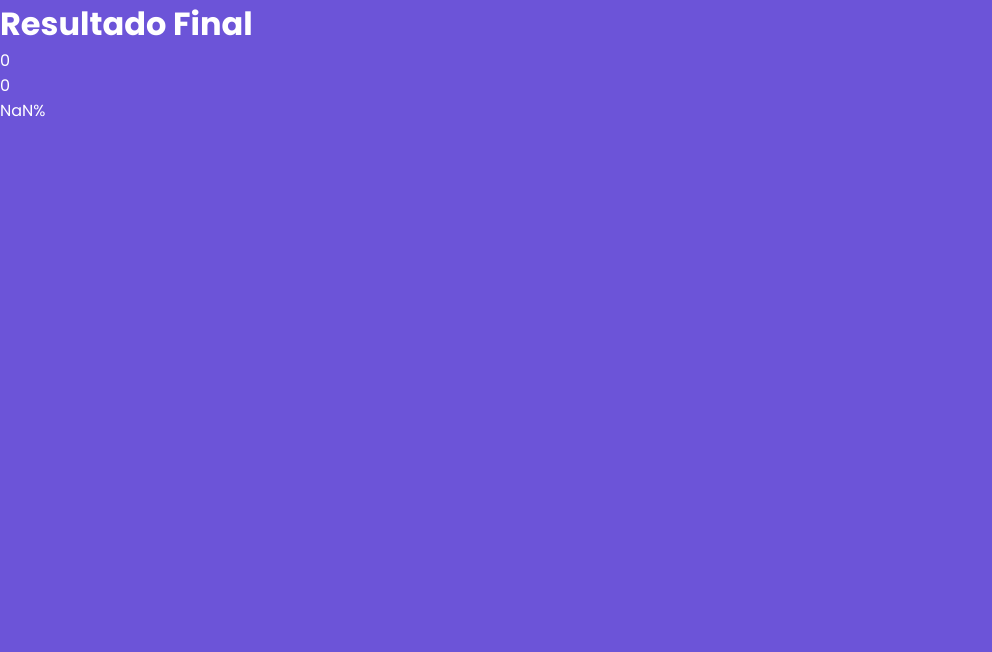
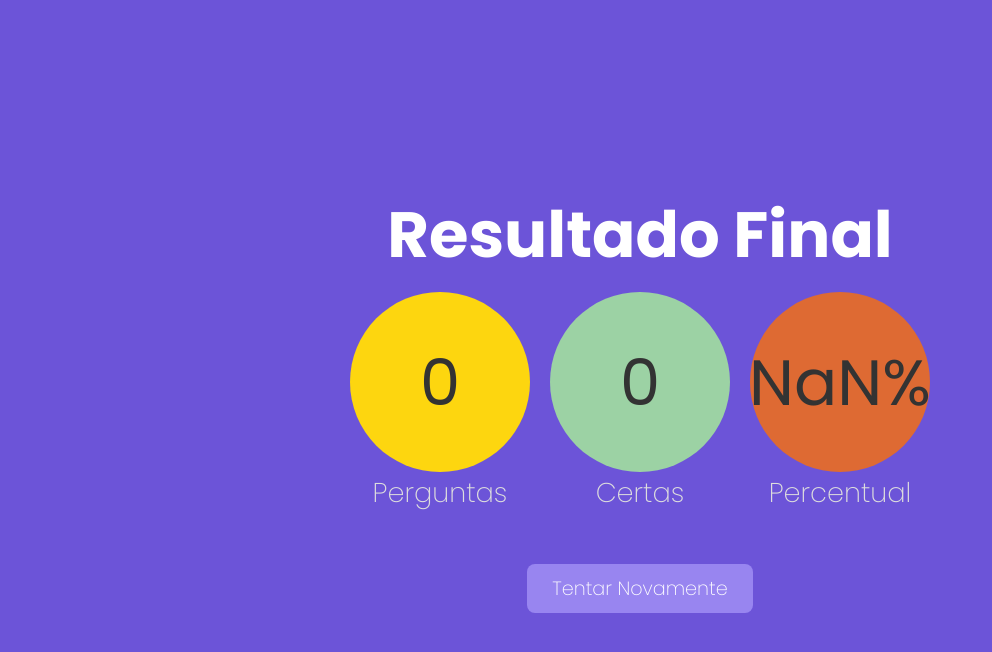
Before and after one commit to Romenildo/quiz-app, a Next.js app: page /result in a window 1280 px wide. Shown: the top 652 px of the page, without its empty margins (0-992 px from the left). Built offline with nearby package versions, Linux system fonts and the light colour scheme.

Commit message:
finalizacao do quiz

```diff
--- a/src/components/Answer.tsx
+++ b/src/components/Answer.tsx
@@ -16,7 +16,7 @@ export default function Answer(props: AnswerProps){
         <div className={styles.answer} onClick={()=>props.onResponse(props.index)}>
             <div className={styles.contentAnswer}>
 
-                {!answer.clicked ?(
+                {answer.clicked ?(
                     <div className={styles.front}>
                         <div className={styles.letter} style={{backgroundColor: props.color}}>
                             {props.letter}
--- a/src/components/Statistic.tsx
+++ b/src/components/Statistic.tsx
@@ -1,9 +1,27 @@
 
 import styles from '../styles/Statistic.module.css'
 
-export default function Statistic () {
+
+interface StatisticProps{
+    value: any
+    text: string
+    backgroundColor?: string
+    textColor?: string
+}
+
+export default function Statistic (props:StatisticProps) {
 
     return (
-        <div></div>
+        <div className={styles.statistic}>
+            <div className={styles.value} style={
+                {backgroundColor:props.backgroundColor ?? '#fdd60f',
+                 color: props.textColor ?? '#333'
+            }}>
+                {props.value}
+            </div>
+            <div className={styles.text}>
+                {props.text}
+            </div>
+        </div>
     )
 }
--- a/src/pages/result.tsx
+++ b/src/pages/result.tsx
@@ -1,3 +1,5 @@
+import Button from "../components/Button"
+import Statistic from "../components/Statistic"
 import styles from "../styles/Result.module.css"
 
 import { useRouter } from "next/router"
@@ -12,9 +14,24 @@ export default function result(){
     return(
         <div className={styles.result}>
             <h1>Resultado Final</h1>
-            <div>{total}</div>
-            <div>{corrects}</div>
-            <div>{`${percentage}%`}</div>
+            <div style={{display:'flex'}}>
+                <Statistic
+                    text="Perguntas"
+                    value={total}
+                />
+                <Statistic
+                    text="Certas"
+                    value={corrects}
+                    backgroundColor="#9cd2a4"
+                />
+                <Statistic
+                    text="Percentual"
+                    value={`${percentage}%`}
+                    backgroundColor="#de6a33"
+                />
+            </div>
+            <Button href="/" text="Tentar Novamente" />
+
         </div>
     )
 }
--- a/src/styles/Result.module.css
+++ b/src/styles/Result.module.css
@@ -1,4 +1,8 @@
 .result{
     display: flex;
     flex-direction: column;
+    justify-content: center;
+    align-items: center;
+    height: 100vh;
+    font-size: 2rem;
 }
--- a/src/styles/Statistic.module.css
+++ b/src/styles/Statistic.module.css
@@ -1,3 +1,22 @@
 .statistic{
+    display: flex;
+    flex-direction: column;
+    margin: 10px;
+    align-items: center;
+}
 
+.value{
+    display: flex;
+    justify-content: center;
+    align-items: center;
+    height: 180px;
+    width: 180px;
+    border-radius: 90px;
+    font-size: 4rem;
 }
+
+.text{
+    color: #ddd;
+    font-size: 1.7rem;
+    font-weight: 200;
+}
```
